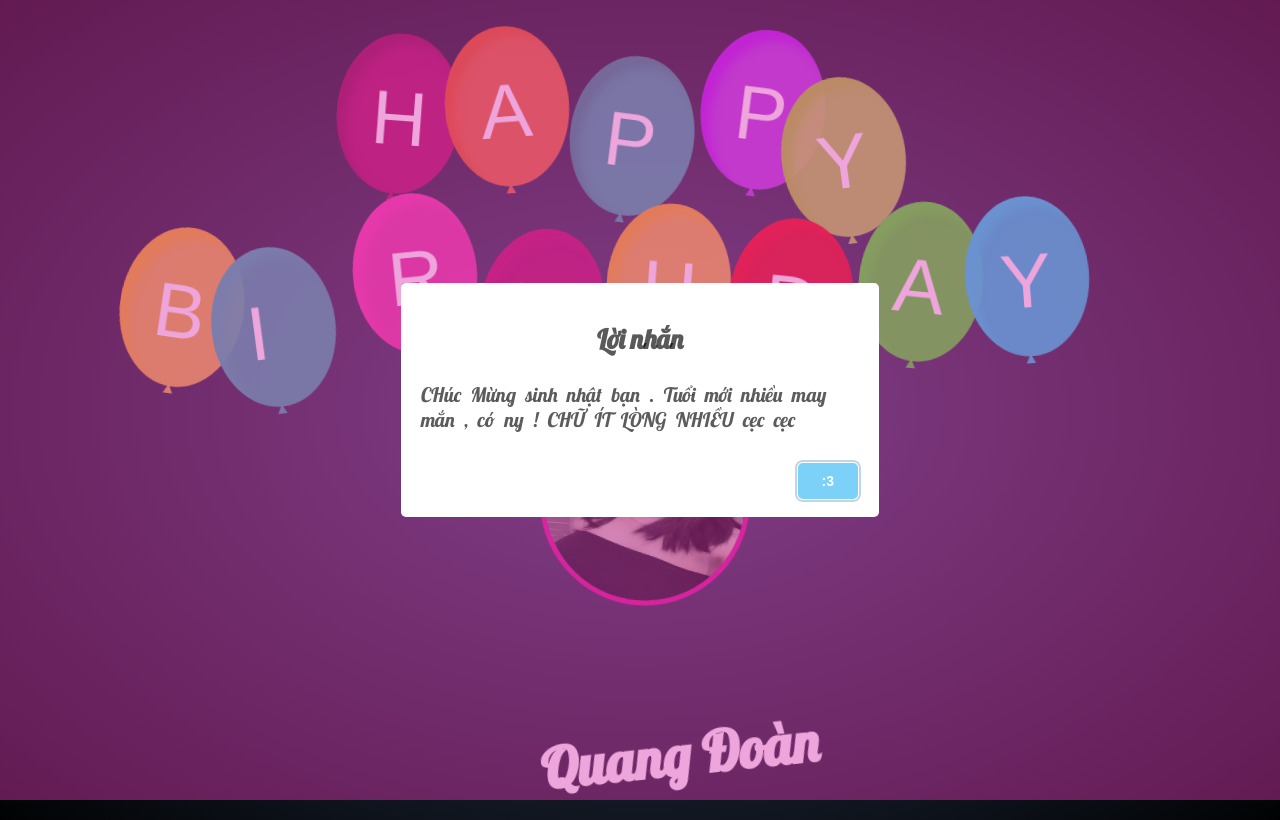
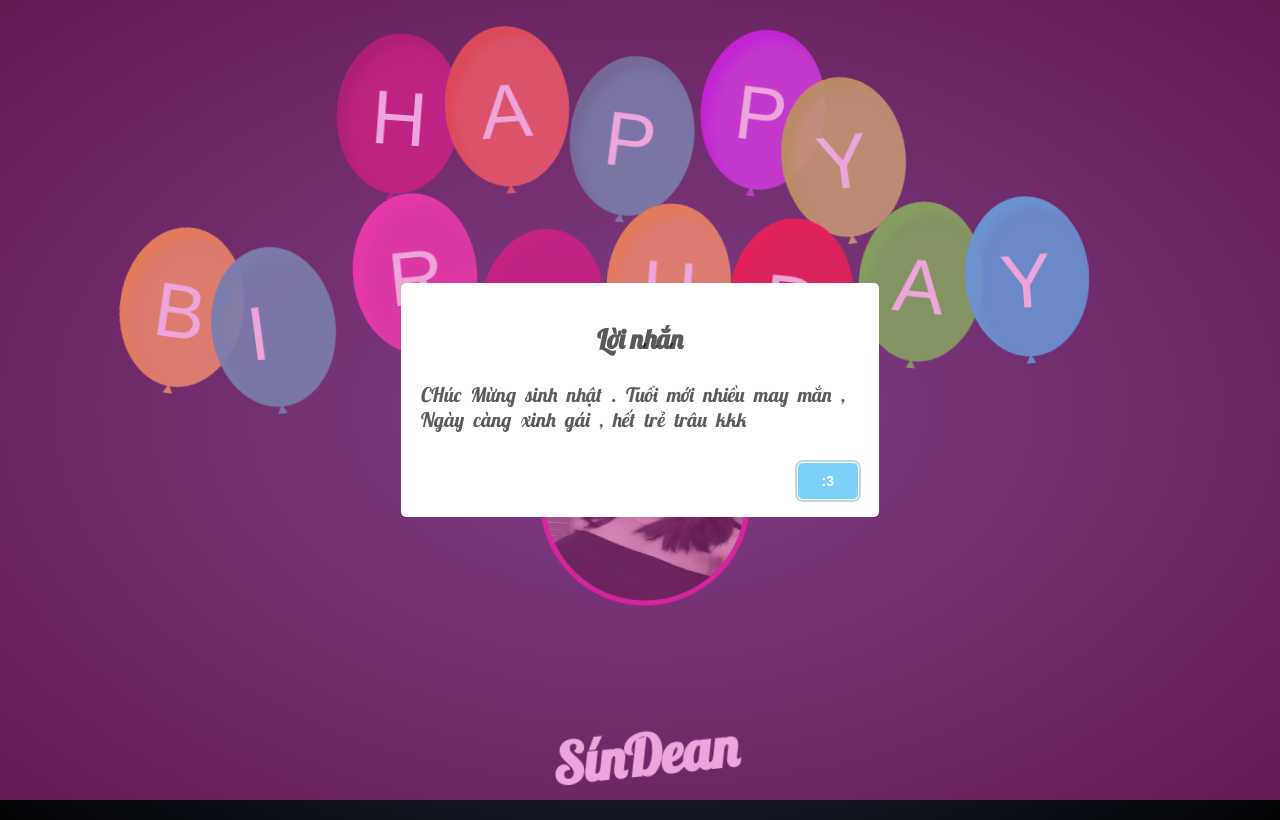
Before and after one commit to lynsili/lynnn, a plain HTML site: page index.html in a window 1280 px wide. Both pictures are taken after a click on the picture 645 px from the left and 510 px from the top of the page. Drawn offline with nearby package versions, Linux system fonts and the light colour scheme; a web font is replaced by a local one.

Commit message:
Update index.html

```diff
--- a/index.html
+++ b/index.html
@@ -60,7 +60,7 @@
                 <!-- 3. Avatar của người bạn muốn gởi lời chúc -->
                 <img src="./MyAvatar.jpg" alt="" class="avatar__img" onclick="showMessage()" />
                 <!-- 4. Tên của người đó -->
-                <h1 onclick="showMessage()" class="avatar__title">Quang Đoàn</h1>
+                <h1 onclick="showMessage()" class="avatar__title">SínDean</h1>
             </div>
 
             <!-- 5. Phần nhạc -->
@@ -76,7 +76,7 @@
                 // 6. Lời nhắn hiện ra khi bấm vào tên hoặc avatar
                 swal({
                     title: "Lời nhắn", // Tiêu đề của popup
-                    text: "CHúc Mừng sinh nhật bạn . Tuổi mới nhiều may mắn , có ny ! CHỮ ÍT LÒNG NHIỀU cẹc cẹc", // Nội dung lời nhắn
+                    text: "CHúc Mừng sinh nhật . Tuổi mới nhiều may mắn , Ngày càng xinh gái , hết trẻ trâu kkk", // Nội dung lời nhắn
                     button: {
                         text: "️:3",
                     },
```
